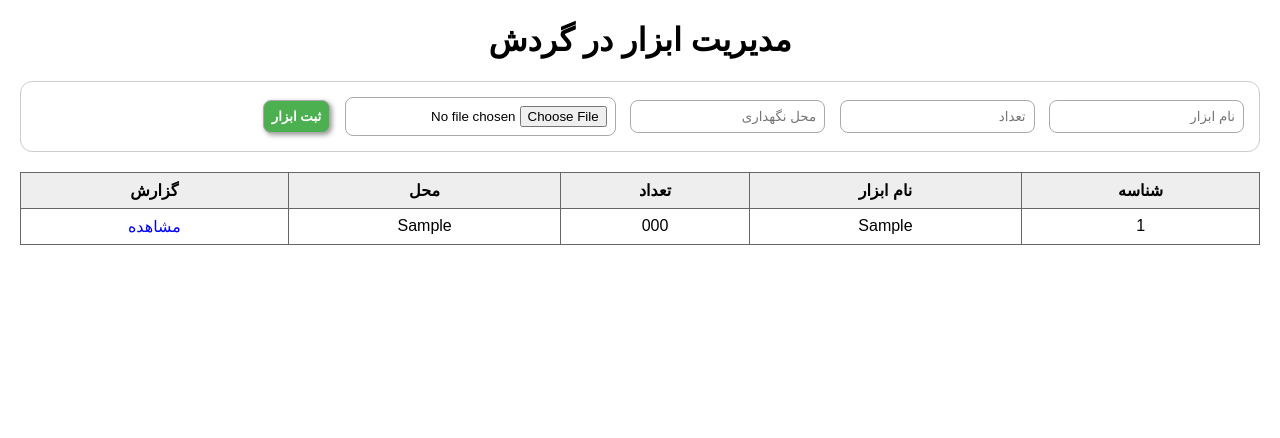
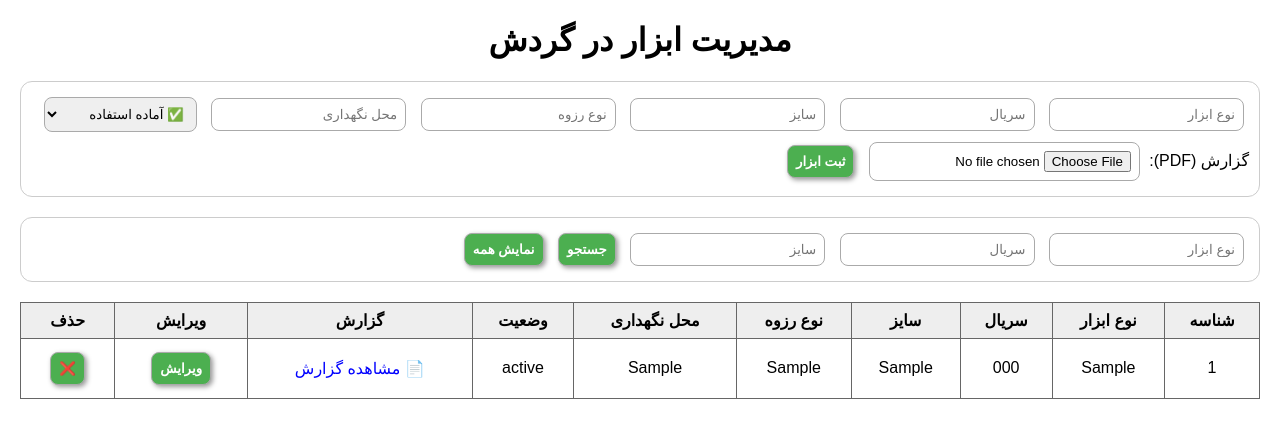
Before and after one commit to javadrad/Inventory-app-final, a Flask app: page / in a window 1280 px wide. Shown: the top 438 px of the page. Run offline with Flask 3, Linux system fonts and the light colour scheme; tables that the repository leaves empty hold one stand-in row (values such as "Sample post").

Commit message:
Update index.html

```diff
--- a/templates/index.html
+++ b/templates/index.html
@@ -16,7 +16,7 @@
             border: 1px solid #ccc;
             border-radius: 12px;
         }
-        input, button {
+        input, select, button {
             margin: 5px;
             padding: 8px;
             border-radius: 8px;
@@ -46,21 +46,45 @@
 <body>
     <h1>مدیریت ابزار در گردش</h1>
 
-    <form method="POST" enctype="multipart/form-data">
-        <input type="text" name="name" placeholder="نام ابزار" required>
-        <input type="number" name="quantity" placeholder="تعداد" required>
-        <input type="text" name="location" placeholder="محل نگهداری" required>
-        <input type="file" name="report">
+    <!-- فرم ثبت ابزار -->
+    <form method="POST" action="/add" enctype="multipart/form-data">
+        <input type="text" name="tool_type" placeholder="نوع ابزار" required>
+        <input type="text" name="serial_number" placeholder="سریال" required>
+        <input type="text" name="size" placeholder="سایز">
+        <input type="text" name="thread_type" placeholder="نوع رزوه">
+        <input type="text" name="location" placeholder="محل نگهداری">
+        <select name="status">
+            <option value="آماده">✅ آماده استفاده</option>
+            <option value="تعمیر">🛠 نیاز به تعمیر</option>
+            <option value="سندبلاست">🌀 نیاز به سندبلاست</option>
+            <option value="خراب">❌ خراب</option>
+        </select>
+        گزارش (PDF): <input type="file" name="report_file">
         <button type="submit">ثبت ابزار</button>
     </form>
 
+    <!-- فرم جستجو -->
+    <form method="get" action="/">
+        <input type="text" name="tool_type" value="{{ tool_type }}" placeholder="نوع ابزار">
+        <input type="text" name="serial_number" value="{{ serial_number }}" placeholder="سریال">
+        <input type="text" name="size" value="{{ size }}" placeholder="سایز">
+        <button type="submit">جستجو</button>
+        <a href="/"><button type="button">نمایش همه</button></a>
+    </form>
+
+    <!-- جدول ابزارها -->
     <table>
         <tr>
             <th>شناسه</th>
-            <th>نام ابزار</th>
-            <th>تعداد</th>
-            <th>محل</th>
+            <th>نوع ابزار</th>
+            <th>سریال</th>
+            <th>سایز</th>
+            <th>نوع رزوه</th>
+            <th>محل نگهداری</th>
+            <th>وضعیت</th>
             <th>گزارش</th>
+            <th>ویرایش</th>
+            <th>حذف</th>
         </tr>
         {% for item in items %}
         <tr>
@@ -68,13 +92,18 @@
             <td>{{ item[1] }}</td>
             <td>{{ item[2] }}</td>
             <td>{{ item[3] }}</td>
+            <td>{{ item[4] }}</td>
+            <td>{{ item[5] }}</td>
+            <td>{{ item[6] }}</td>
             <td>
-                {% if item[4] %}
-                    <a href="{{ url_for('uploaded_file', filename=item[4]) }}" target="_blank">مشاهده</a>
+                {% if item[7] %}
+                    <a href="{{ item[7] }}" target="_blank">📄 مشاهده گزارش</a>
                 {% else %}
                     -
                 {% endif %}
             </td>
+            <td><a href="/edit/{{ item[0] }}"><button>ویرایش</button></a></td>
+            <td><a href="/delete/{{ item[0] }}"><button>❌</button></a></td>
         </tr>
         {% endfor %}
     </table>
```
